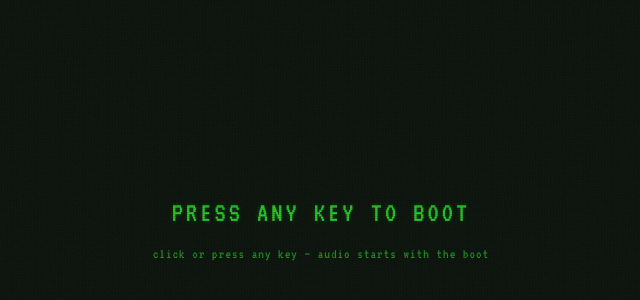
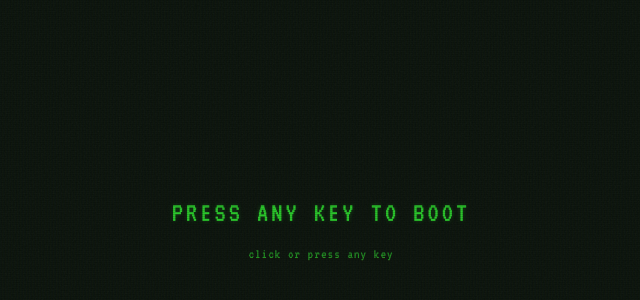
Before and after one commit to RetroSite0x/retro_site, a React (Vite) app: page / in a window 1280 px wide. Shown: the part 170-470 px from the top of the page, without its empty margins (319-959 px from the left). Built offline with nearby package versions, Linux system fonts and the light colour scheme.

Commit message:
chore: simplify boot gate hint text

```diff
--- a/src/components/BootScreen/BootIntro.tsx
+++ b/src/components/BootScreen/BootIntro.tsx
@@ -231,7 +231,7 @@ export function BootIntro({ onComplete }: BootIntroProps) {
       {!bootStarted && (
         <div className={styles.bootGate}>
           <div className={styles.bootGateTitle}>PRESS ANY KEY TO BOOT</div>
-          <div className={styles.bootGateHint}>click or press any key — audio starts with the boot</div>
+          <div className={styles.bootGateHint}>click or press any key</div>
         </div>
       )}
 
```
